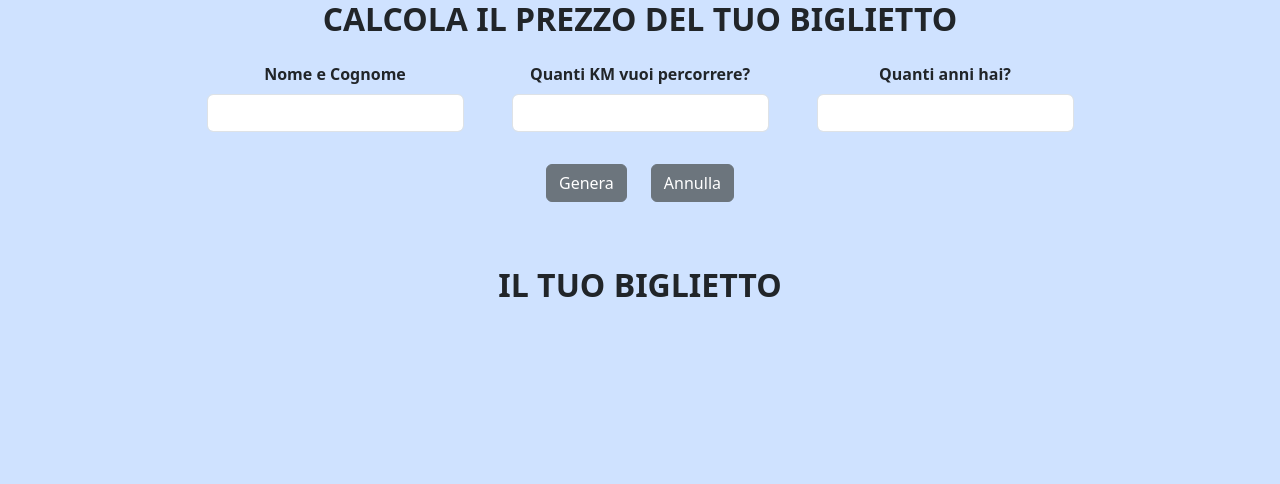
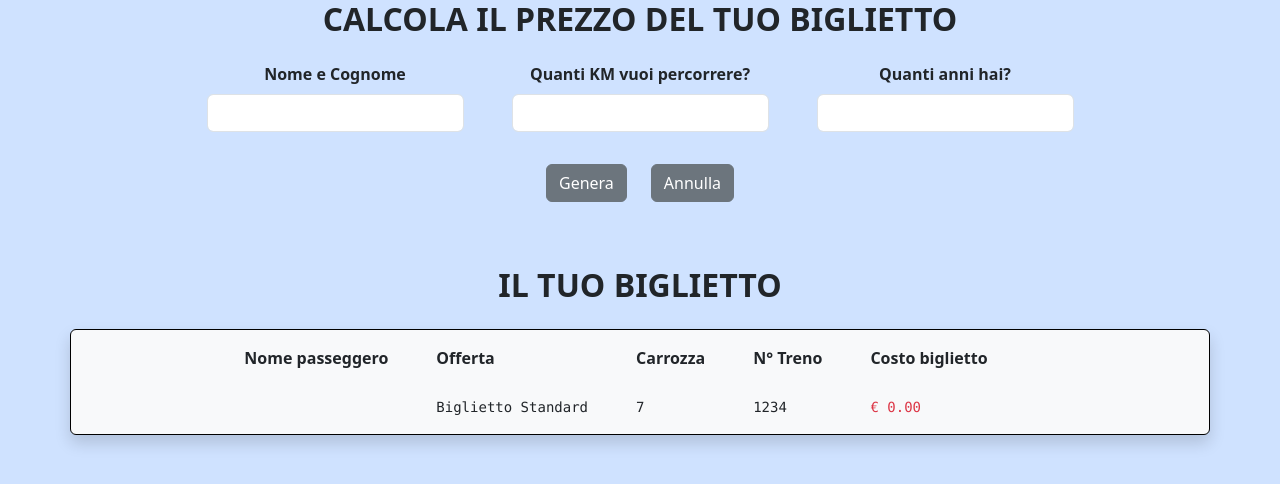
Before and after one commit to simopucci/js-biglietto-treno-form, a plain HTML site: page index.html in a window 1280 px wide. Both pictures are taken after a click on the button "Genera". Drawn offline with nearby package versions, Linux system fonts and the light colour scheme.

Commit message:
feat: add javascript function

```diff
--- a/index.html
+++ b/index.html
@@ -19,12 +19,13 @@
 </head>
 <body class="bg-primary-subtle">
 
+    <!-- Price Form -->
     <h2 class="text-center fw-bold">CALCOLA IL PREZZO DEL TUO BIGLIETTO</h2>
     <form>
         <div class="container p-3 d-flex justify-content-center">
             <div class="me-5 text-center">
                 <label for="" class="mb-2 fw-semibold">Nome e Cognome</label>
-                <input type="text" class="form-control" id="user-name">
+                <input type="text" class="form-control" id="username-input">
             </div>
             <div class="me-5 text-center">
                 <label for="" class="mb-2 fw-semibold">Quanti KM vuoi percorrere?</label>
@@ -41,11 +42,12 @@
         </div>
     </form>
 
+    <!-- Ticket -->
     <h2 class="text-center fw-bold mb-4">IL TUO BIGLIETTO</h2>
-    <div class="container d-flex px-5 py-3 bg-light rounded shadow justify-content-center border border-black d-none">
+    <div class="container d-flex px-5 py-3 bg-light rounded shadow justify-content-center border border-black d-none" id="user-ticket">
         <div class="me-5">
             <div class="card-header fw-semibold mb-4">Nome passeggero</div>
-            <code class="card-body" id="nome-passeggero"></code>
+            <code class="card-body" id="user-name"></code>
         </div>
         <div class="me-5">
             <div class="card-header fw-semibold mb-4">Offerta</div>
@@ -61,7 +63,7 @@
         </div>
         <div class="me-5">
             <div class="card-header fw-semibold mb-4">Costo biglietto</div>
-            <code class="card-body"></code>
+            <code class="card-body text-danger" id="final-price"></code>
         </div>
     </div>
 
--- a/js/main.js
+++ b/js/main.js
@@ -0,0 +1,43 @@
+const usernameInput = document.getElementById('username-input');
+const userKm = document.getElementById('user-km');
+const userAge = document.getElementById('user-age');
+const printButton = document.getElementById('print-button');
+const userName = document.getElementById('user-name');
+const finalPrice = document.getElementById('final-price');
+const userTicket = document.getElementById('user-ticket');
+
+printButton.addEventListener('click', function() {
+    const username = usernameInput.value;
+    console.log(username);
+    userName.innerHTML = `${username}`;
+
+    const userKmValue = userKm.value;
+    console.log(userKmValue);
+    const userAgeValue = userAge.value;
+    console.log(userAgeValue);
+
+    const priceKm = userKmValue * 0.21;
+    console.log(priceKm);
+
+    let discount;
+
+    if (isNaN(userKmValue) || isNaN(userAgeValue)) {
+        alert('I dati inseriti non sono corretti');
+    } else {
+        if (userAgeValue < 18) {
+            const discount20 = priceKm * 20 / 100;
+            discount = priceKm - discount20;
+        }
+        else if (userAgeValue > 65) {
+            const discount40 = priceKm * 40 / 100;
+            discount = priceKm - discount40;
+        }
+        else {
+            discount = priceKm;
+        }
+    }
+    console.log(discount);
+    finalPrice.innerHTML = '€' + ' ' + discount.toFixed(2);
+
+    userTicket.classList.remove('d-none');
+})
```
